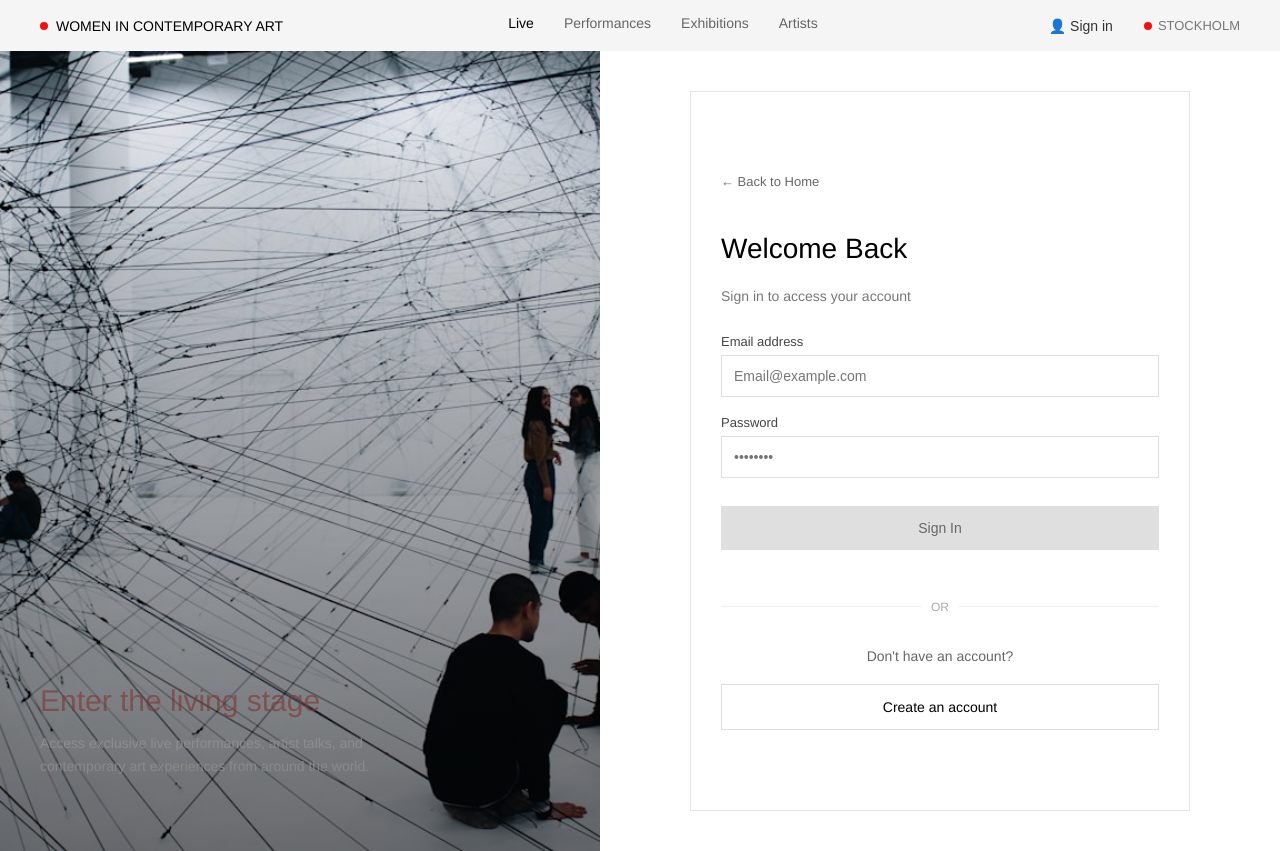
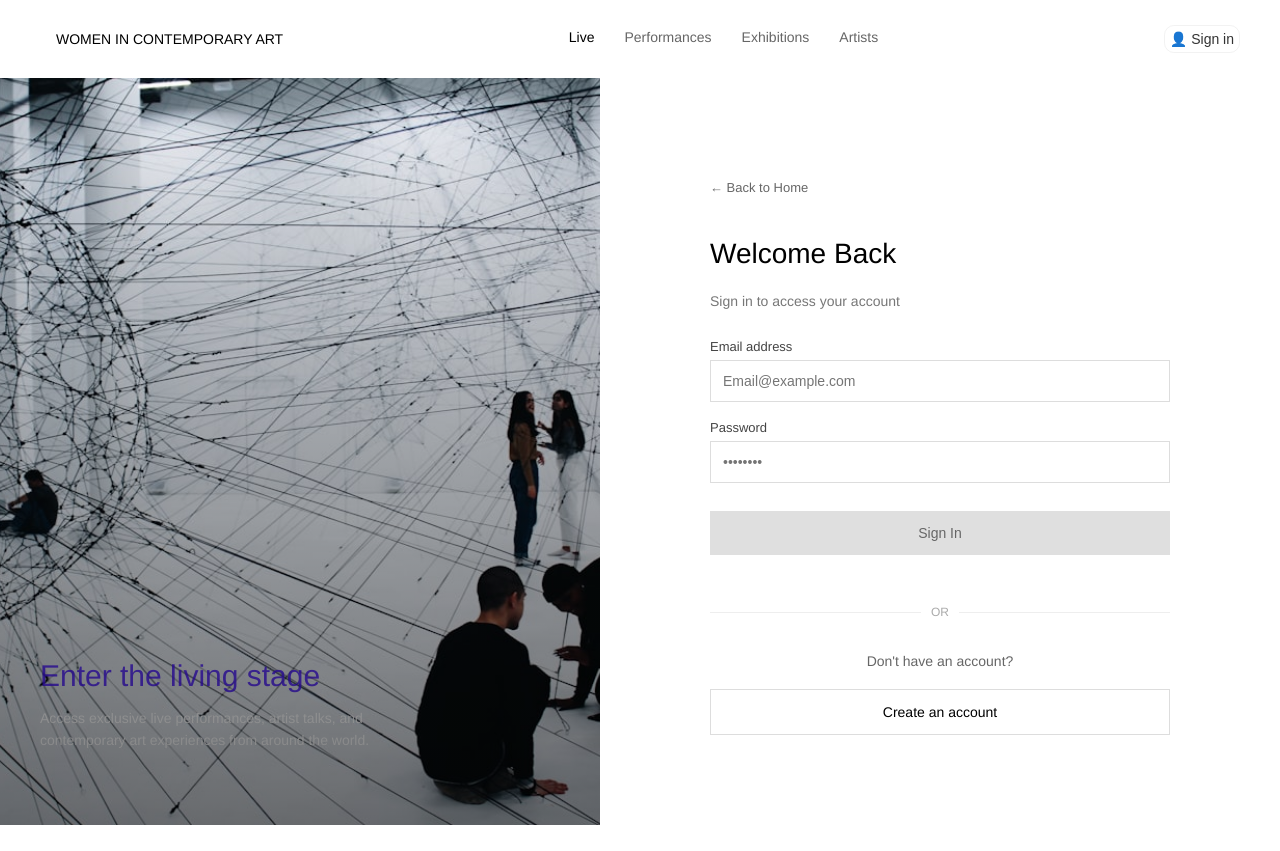
Before and after one commit to hayfa327/ApiMongoDB, a React (Vite) app in the folder frontend/mesum/: page /login in a window 1280 px wide. After the commit the page ends 825 px from the top, so only its background shows below. Built offline with nearby package versions, Linux system fonts and the light colour scheme.

Commit message:
corecte the sign in button

```diff
--- a/frontend/mesum/src/components/header/header.css
+++ b/frontend/mesum/src/components/header/header.css
@@ -5,8 +5,8 @@
   align-items: center;
   justify-content: space-between;
 
-  padding: 15px 40px;
-  background: #f5f5f5;
+  padding: 25px 40px;
+  background:  white;
 
   font-size: 14px;
 }
@@ -17,12 +17,14 @@
   align-items: center;
   gap: 8px;
   font-weight: 500;
+
+
 }
 
 .dot {
   width: 8px;
   height: 8px;
-  background:  #f30707f6;
+  color: #9b22ec;
   border-radius: 50%;
 }
 
@@ -48,7 +50,7 @@
   bottom: 0;
   width: 100%;
   height: 2px;
-  background: #f30707f6;
+  background:  #9b22ec;
 
 }
 
@@ -70,6 +72,9 @@
   cursor: pointer;
   font-size: 14px;
   color: #333;
+  border-radius: 10px;
+  border : 1px solid rgba(119, 119, 119, 0.096);
+  padding: 5px 5px;
 
 }
 
@@ -151,5 +156,5 @@
 }
 
 .purple {
-  background:  #f30707f6;
+  background: #9b22ec;
 }
--- a/frontend/mesum/src/components/header/header.jsx
+++ b/frontend/mesum/src/components/header/header.jsx
@@ -81,10 +81,7 @@ const navigate = useNavigate();
   </div>
  )}
   </div>
- <div className="location">
-    <span className="dot purple"></span>
-    STOCKHOLM
-  </div>
+
       </div>
 
     </header>
--- a/frontend/mesum/src/components/user/changePasswordPage/changePassword.css
+++ b/frontend/mesum/src/components/user/changePasswordPage/changePassword.css
@@ -20,7 +20,7 @@
 .authCard {
   width: 100%;
   max-width: 420px;
-   border: 1px solid  rgba(156, 151, 151, 0.521);
+  border: 1px solid rgba(192, 192, 192, 0.342);
   padding: 20px;
 }
 
--- a/frontend/mesum/src/components/user/loginPage/login.css
+++ b/frontend/mesum/src/components/user/loginPage/login.css
@@ -28,7 +28,7 @@ html, body, #root {
   bottom: -3px;
   width: 0%;
   height: 1px;
-  background:  #db59599f;
+  background: rgba(63, 15, 236, 0.6);
   transition: width 0.3s ease;
 }
 
@@ -44,7 +44,7 @@ html, body, #root {
 
 .loginPage {
   display: flex;
-  min-height: 100vh;
+  min-height: 90vh;
   width: 100%;
 }
 
@@ -75,8 +75,8 @@ html, body, #root {
 .imageText h1 {
   font-size: 30px;
   font-weight: 500;
-  margin-bottom: 10px;
-  color:  #db59599f;
+
+  color: rgba(63, 15, 236, 0.8);
 }
 
 .imageText p {
@@ -103,17 +103,18 @@ html, body, #root {
 .loginContent {
   flex: 1;
   display: flex;
-  align-items: center;
-  justify-content: center;
+   justify-content: center;
+   align-items: start;
   padding: 40px;
   background: rgb(255, 255, 255);
+  margin-top: 10px;
 }
 
 .loginBox {
   width: 100%;
   max-width: 500px;
-   border: 1px solid #5857572a;
-  padding: 80px 30px;
+
+  padding: 50px 20px;
 
 }
 
@@ -152,7 +153,7 @@ html, body, #root {
 
 .inputGroup input:focus {
   outline: none;
-  border-color:  #db59599f;
+  border-color: rgba(80, 18, 161, 0.678);
 }
 
 
--- a/frontend/mesum/src/components/user/registerPage/register.css
+++ b/frontend/mesum/src/components/user/registerPage/register.css
@@ -1,7 +1,8 @@
 
 .registerPage {
   display: flex;
-  min-height: 100vh;
+  min-height: 90vh;
+  width: 100%;
 }
 
 
@@ -40,7 +41,7 @@
   bottom: -3px;
   width: 0%;
   height: 1px;
-  background:   #f30707f6;
+  background:  rgba(63, 15, 236, 0.6);
   transition: width 0.3s ease;
 }
 
@@ -70,22 +71,21 @@
 
 
 .registerContent {
-  flex: 1;
+ flex: 1;
   display: flex;
-  align-items: center;
-  justify-content: center;
+   justify-content: center;
+   align-items: start;
   padding: 40px;
   background: rgb(255, 255, 255);
+  margin-top: 10px;
 
 }
 
 .registerBox {
-  width: 100%;
+   width: 100%;
   max-width: 500px;
-       border: 0.5px solid #db59599f;
 
-  padding: 80px 30px;
-
+  padding: 50px 30px;
 }
 
 
@@ -122,7 +122,7 @@
 
 .inputGroup input:focus {
   outline: none;
-  border-color:  #db59599f;
+  border-color: rgb(118, 20, 230);
 }
 
 
@@ -204,8 +204,7 @@
 
 .loginLink a:hover {
   font-weight: 600;
-  color:  #db59599f;
-
+  color: rgb(118, 20, 230) ;
 }
 
 
```
